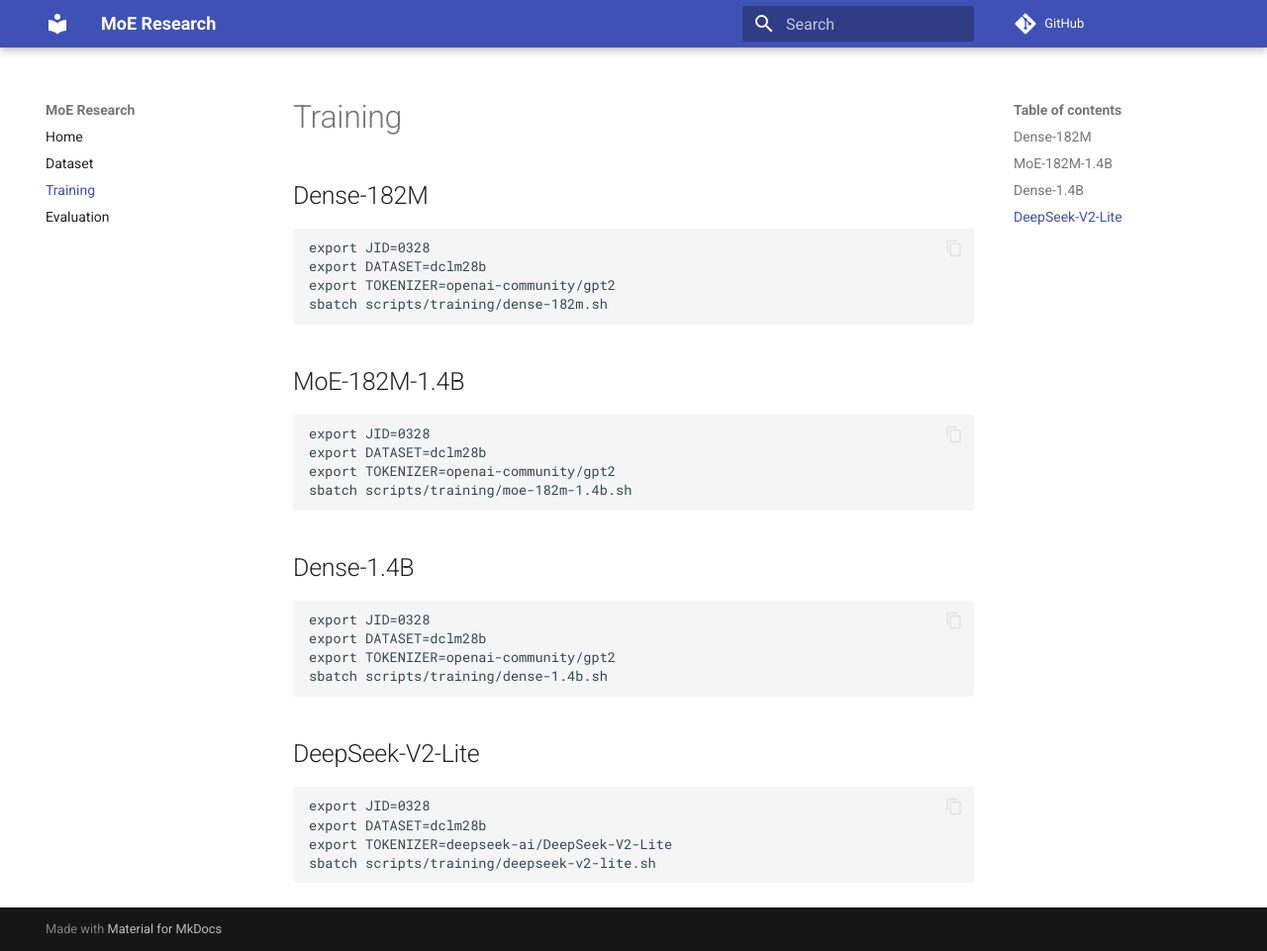
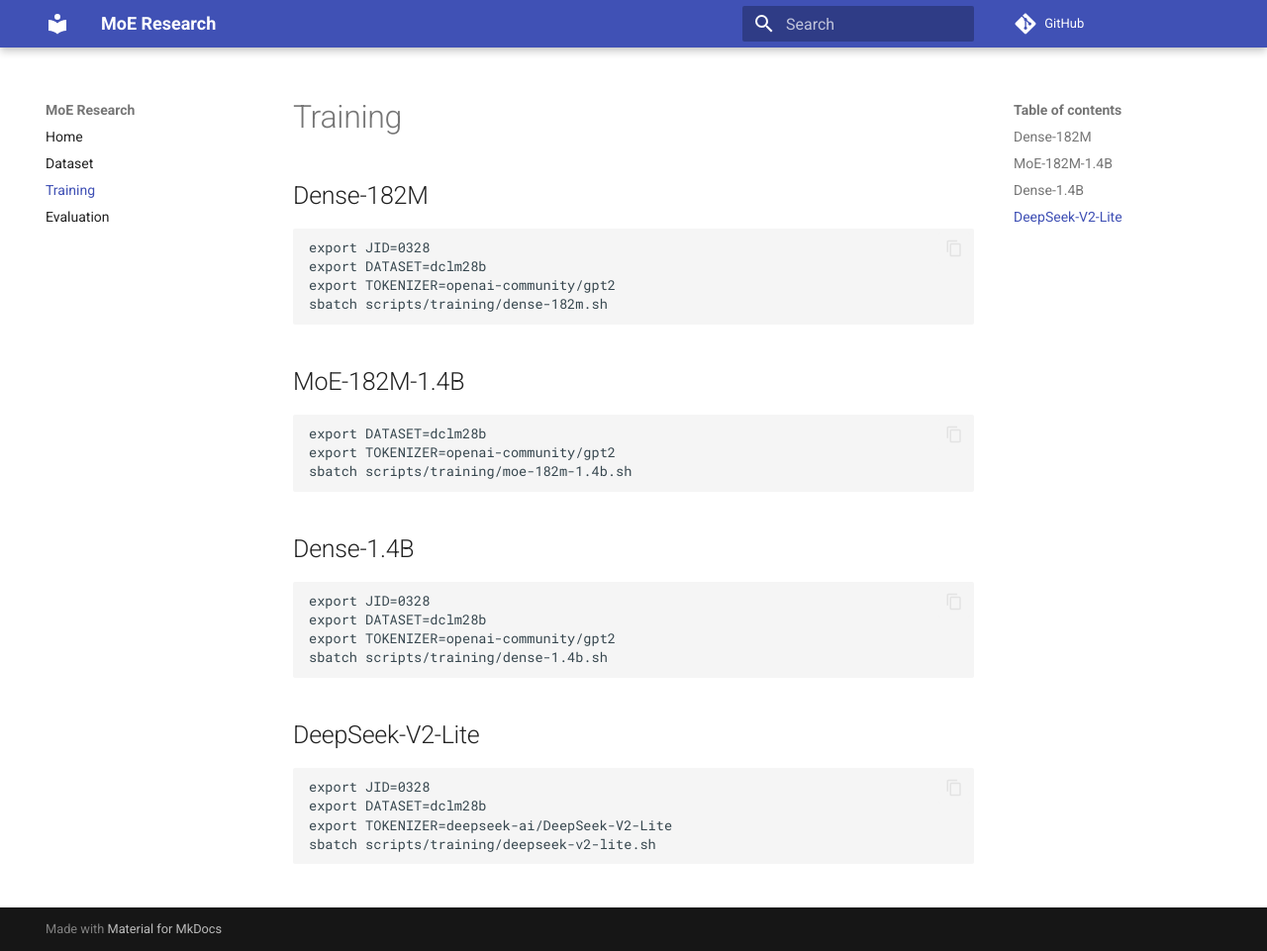
Before and after one commit to cmu-flame/FLAME-MoE, an MkDocs documentation site: the page built from docs/training.md, in a window 1280 px wide and 961 px high. Shown: the whole window at 99% size. Built offline with MkDocs 1.6.1 and Material for MkDocs 9.7.7, drawn with Linux system fonts in a browser that asks for light colours; comment, search, counter and statistics services are not loaded.

````diff
--- a/docs/training.md
+++ b/docs/training.md
@@ -12,7 +12,6 @@
 ## MoE-182M-1.4B
 
 ```bash
-export JID=0328
 export DATASET=dclm28b
 export TOKENIZER=openai-community/gpt2
 sbatch scripts/training/moe-182m-1.4b.sh
````
Also changed, not shown: 2 other files.
